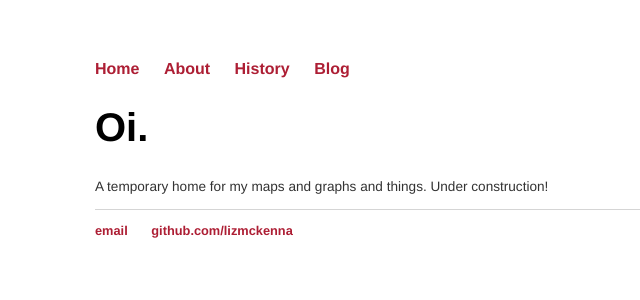
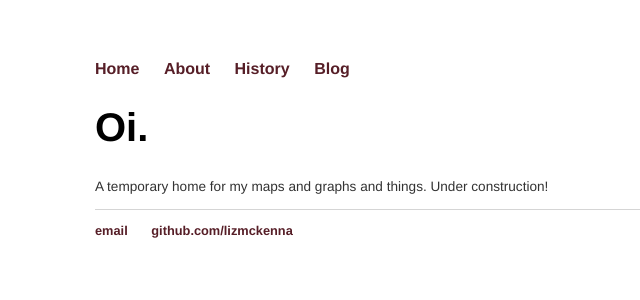
Before and after one commit to lizmckenna/elizabethmckenna.org, a Jekyll site: the page built from about/index.html, in a window 1280 px wide. Shown: the top 300 px of the page, without its empty margins (97-737 px from the left). Built offline with Jekyll 4.4.1, drawn with Linux system fonts in a browser that asks for light colours.

Commit message:
Update main.css

```diff
--- a/css/main.css
+++ b/css/main.css
@@ -14,7 +14,7 @@ nav ul li, footer ul li {
 }
 a {
     text-decoration: none;
-    color: #AD1E34;
+    color: #561E27;
 }
 a:hover {
     text-decoration: underline;
```
